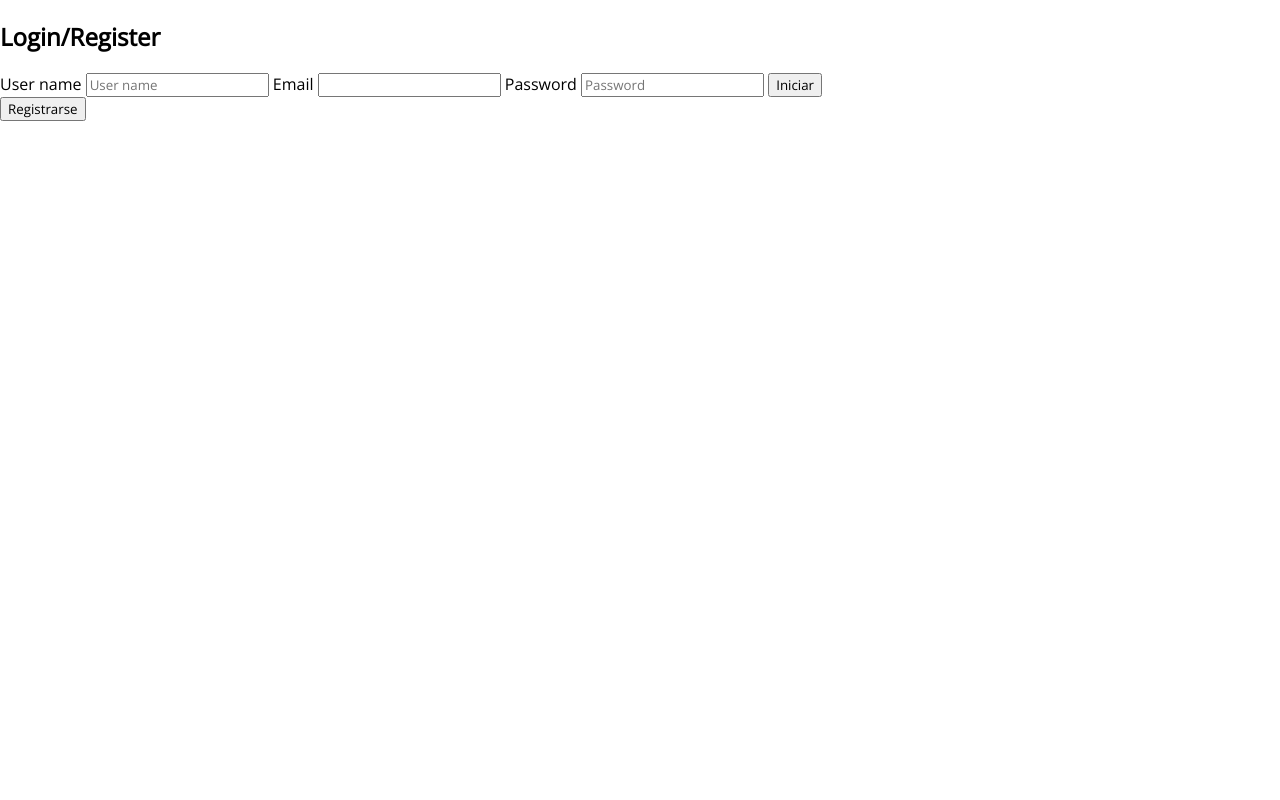
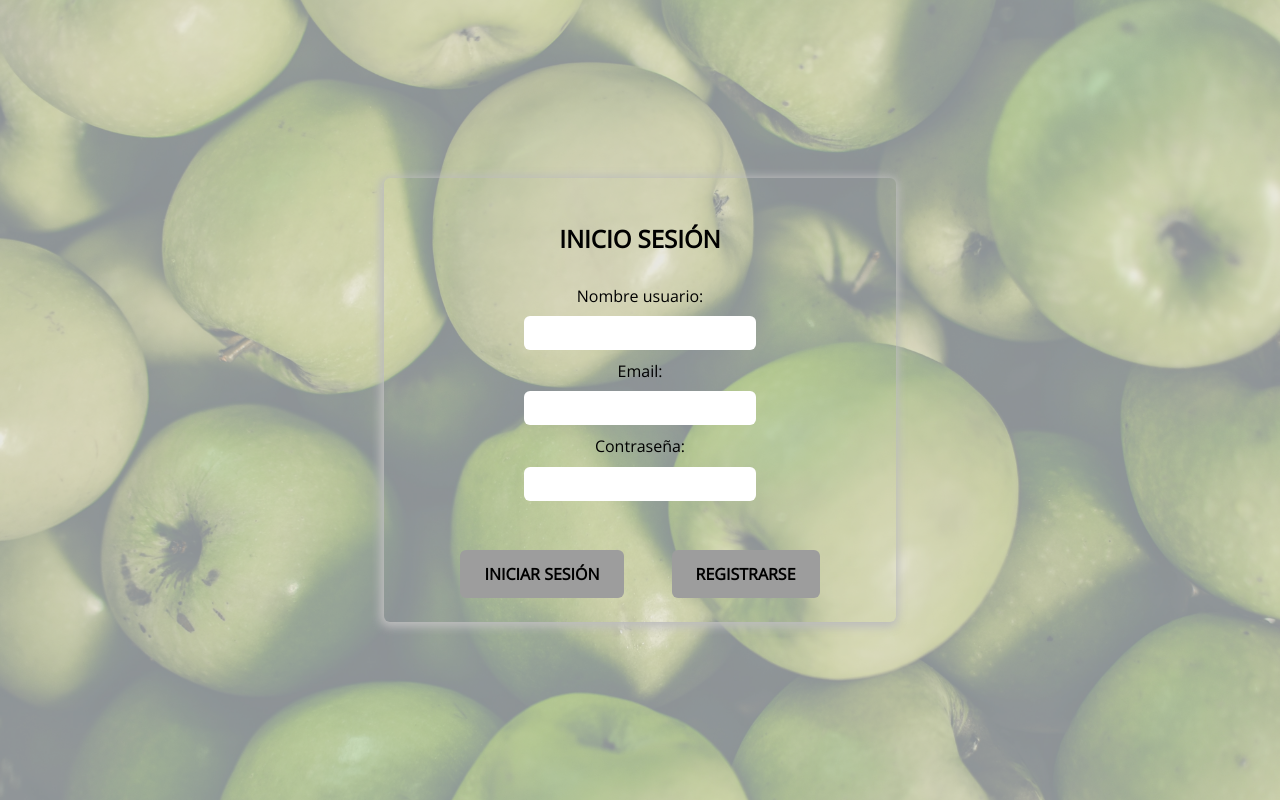
Before and after one commit to cateilario/La-Fruteria-Cate, a PHP site: page /templates/login_register.php in a window 1280 px wide. Run offline with PHP 8.4, Linux system fonts and the light colour scheme.

Commit message:
log-in style done

```diff
--- a/scss/base/_variables.scss
+++ b/scss/base/_variables.scss
@@ -3,6 +3,7 @@ $font-1: Fresh-Fruit;
 $font-2: Open;
 
 // Colores
+$light-green: #78b474;
 $green: #598356;
 $dark-green: #355641;
 $dark-grey: #3b3a3a;
--- a/scss/layout/_index.scss
+++ b/scss/layout/_index.scss
@@ -5,3 +5,4 @@
 @forward 'footer';
 @forward 'aboutus';
 @forward 'contact';
+@forward 'login';
--- /dev/null
+++ b/scss/layout/_login.scss
@@ -0,0 +1,74 @@
+@use './../base/variables' as v;
+
+html .log-in{
+    background: url('/la-fruteria-cate/assets/imgs/hero.jpg') center/cover;
+    background-repeat: no-repeat;
+    width: 100%;
+    height: 100vh;
+    display: flex;
+    justify-content: center;
+    align-items: center;
+}
+
+.log-in::before {
+    position: absolute;
+    background: rgba(219, 219, 219, 0.885);
+    opacity: 0.7;
+    content: "";
+    height: 100%;
+    width: 100%;
+}
+
+form{
+    position: relative;
+    display: flex;
+    flex-direction: column;
+    align-items: center;
+    justify-content: center;
+    gap: .6rem;
+    border: none;
+    border-radius: 6px;
+    background-color: transparent;
+    -webkit-box-shadow: -1px 2px 10px 3px rgba(189, 189, 189, 1);
+    -moz-box-shadow: -1px 2px 10px 3px rgba(189, 189, 189, 1);
+    box-shadow: -1px 2px 10px 3px rgba(189, 189, 189, 1);
+    width: 40%;
+    padding: 1.5rem;
+
+    h2{
+        text-transform: uppercase;
+    }
+
+    label{
+        text-align: left;
+    }
+
+    input{
+        padding: .5rem;
+        width: 50%;
+        border-radius: 6px;
+        border:none;
+    }
+
+    .form-btns{
+        display: flex;
+        align-items: center;
+        margin-top: 2.5rem;
+        gap: 3rem;
+
+        button{
+            border: 0;
+            border-radius: 6px;
+            background-color: rgb(157, 157, 157);
+            cursor:pointer;
+            padding: .8rem 1.5rem;
+            font-size: 1rem;
+            text-transform: uppercase;
+            font-weight: 600;
+
+            &:hover{
+                background-color: rgba(182, 182, 182, 0.827);
+            }
+        }
+    }
+}
--- a/styles/main.css
+++ b/styles/main.css
@@ -260,4 +260,71 @@ footer {
   right: 50px;
 }
 
+html .log-in {
+  background: url("/la-fruteria-cate/assets/imgs/hero.jpg") center/cover;
+  background-repeat: no-repeat;
+  width: 100%;
+  height: 100vh;
+  display: flex;
+  justify-content: center;
+  align-items: center;
+}
+
+.log-in::before {
+  position: absolute;
+  background: rgba(219, 219, 219, 0.885);
+  opacity: 0.7;
+  content: "";
+  height: 100%;
+  width: 100%;
+}
+
+form {
+  position: relative;
+  display: flex;
+  flex-direction: column;
+  align-items: center;
+  justify-content: center;
+  gap: 0.6rem;
+  border: none;
+  border-radius: 6px;
+  background-color: transparent;
+  -webkit-box-shadow: -1px 2px 10px 3px rgb(189, 189, 189);
+  -moz-box-shadow: -1px 2px 10px 3px rgb(189, 189, 189);
+  box-shadow: -1px 2px 10px 3px rgb(189, 189, 189);
+  width: 40%;
+  padding: 1.5rem;
+}
+form h2 {
+  text-transform: uppercase;
+}
+form label {
+  text-align: left;
+}
+form input {
+  padding: 0.5rem;
+  width: 50%;
+  border-radius: 6px;
+  border: none;
+}
+form .form-btns {
+  display: flex;
+  align-items: center;
+  margin-top: 2.5rem;
+  gap: 3rem;
+}
+form .form-btns button {
+  border: 0;
+  border-radius: 6px;
+  background-color: rgb(157, 157, 157);
+  cursor: pointer;
+  padding: 0.8rem 1.5rem;
+  font-size: 1rem;
+  text-transform: uppercase;
+  font-weight: 600;
+}
+form .form-btns button:hover {
+  background-color: rgba(182, 182, 182, 0.827);
+}
+
 /*# sourceMappingURL=main.css.map */
--- a/templates/login_register.php
+++ b/templates/login_register.php
@@ -10,7 +10,7 @@ $conn = conectarDB();
     <meta charset="UTF-8">
     <meta name="viewport" content="width=device-width, initial-scale=1.0">
     <title>Login/Register</title>
-    <link rel="stylesheet" href="/styles/main.css">
+    <link rel="stylesheet" href=".././styles/main.css">
     <style>
         /* Hide the registration form initially */
         #registrationForm {
@@ -19,38 +19,41 @@ $conn = conectarDB();
     </style>
 </head>
 
-<body>
-    <form action="<?php echo htmlspecialchars($_SERVER["PHP_SELF"]); ?>" method="post">
-        <h2>Login/Register</h2>
-        <label for="username">User name</label>
-        <input type="text" name="username" placeholder="User name">
-        <label for="email">Email</label>
+<body class="log-in">
+    <form id="loginForm" action="<?php echo htmlspecialchars($_SERVER["PHP_SELF"]); ?>" method="post">
+        <h2>Inicio sesión</h2>
+        <label for="username">Nombre usuario:</label>
+        <input type="text" name="username">
+        <label for="email">Email:</label>
         <input type="text" name="email" id="email">
-        <label for="password">Password</label>
-        <input type="password" name="password" placeholder="Password">
-        <button type="submit" name="login">Iniciar</button>
+        <label for="password">Contraseña:</label>
+        <input type="password" name="password">
+        <div class="form-btns">
+            <button type="submit" name="login">Iniciar sesión</button>
+            <button type="button" onclick="toggleRegistrationForm()">Registrarse</button>
+        </div>
     </form>
-
-    <button type="button" onclick="toggleRegistrationForm()">Registrarse</button>
 
     <!-- Registration form -->
     <form id="registrationForm" action="<?php echo htmlspecialchars($_SERVER["PHP_SELF"]); ?>" method="post" style="display:none;">
         <h2>Registrarse</h2>
-        <label for="newUsername">New User name</label>
+        <label for="newUsername">Nombre usuario:</label>
         <input type="text" name="newUsername" placeholder="User name">
-        <label for="newEmail">Email</label>
+        <label for="newEmail">Email:</label>
         <input type="text" name="newEmail" id="newEmail" placeholder="Email">
-        <label for="newPassword">New Password</label>
+        <label for="newPassword">Contraseña:</label>
         <input type="password" name="newPassword" placeholder="Password">
-
-        <button type="submit" name="register">Registrarse</button>
-
+        <div class="form-btns">
+            <button type="submit" name="register">Registrarse</button>
+        </div>
     </form>
 
     <script>
         function toggleRegistrationForm() {
-            var registrationForm = document.getElementById('registrationForm');
+            const registrationForm = document.getElementById('registrationForm');
+            const loginForm = document.getElementById("loginForm");
             registrationForm.style.display = (registrationForm.style.display === 'none') ? 'block' : 'none';
+            loginForm.style.display = "none";
         }
     </script>
 
@@ -81,7 +84,7 @@ $conn = conectarDB();
                         die(header("Location:cliente_index.php"));
                     }
                 } else {
-                    die(header("Location:cliente_index.php"));
+                    echo '<p class="error">Credenciales incorrectas</p>';
                 }
             } else {
                 echo '<p class="error">Credenciales incorrectas</p>';
@@ -94,7 +97,9 @@ $conn = conectarDB();
             $name = mysqli_real_escape_string($conn, $name);
             $password = mysqli_real_escape_string($conn, $password);
 
-            $query = "INSERT INTO usuarios (username, email,password) VALUES ('$name','$email','$password')";
+            $hashPassword = password_hash($password, PASSWORD_DEFAULT);
+
+            $query = "INSERT INTO usuarios (username, email,password) VALUES ('$name','$email','$hashPassword')";
             $result = mysqli_query($conn, $query);
 
             if (!$result) {
```
Also changed, not shown: assets/imgs/facebook.png (deleted), assets/imgs/instagram.png (deleted), assets/imgs/xtiwt.png (deleted), 1 other file.
